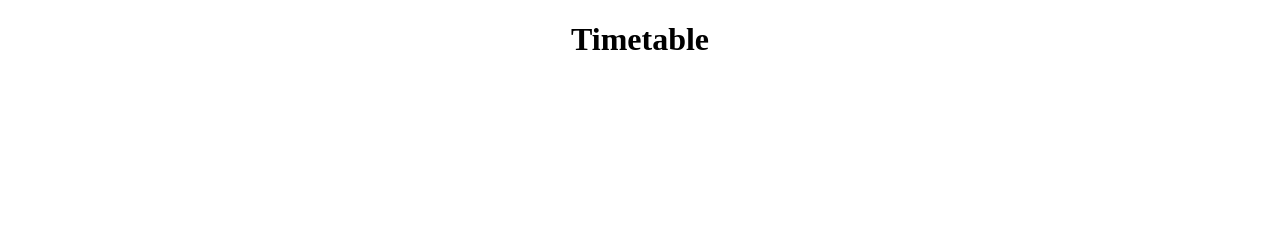
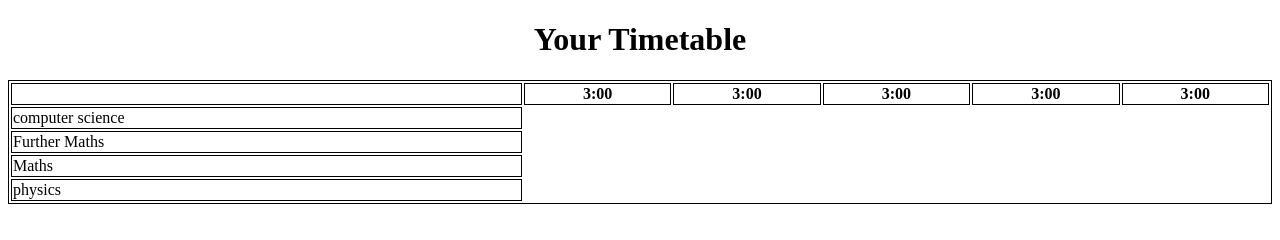
Before and after one commit to Sanula1/CS-project, a plain HTML site: page index.html in a window 1280 px wide. Drawn offline with Linux system fonts and the light colour scheme.

Commit message:
created a basic table to organise the users timetable into

```diff
--- a/index.html
+++ b/index.html
@@ -6,10 +6,35 @@
 h1 {text-align: center;}
 p {text-align: center;}
 div {text-align: center;}
+table, th, td {
+  border:1px solid black;
+}
 </style>
 </head>
 <body>
-  <h1> Timetable</h1>
+  <h1> Your Timetable</h1>
+  <table style="width:100%">
+  <tr>
+    <th></th>
+    <th>3:00</th>
+    <th>3:00</th>
+    <th>3:00</th>
+    <th>3:00</th>
+    <th>3:00</th>
+  </tr>
+  <tr>
+    <td>computer science</td>
+  </tr>
+  <tr>
+    <td>Further Maths</td>
+  </tr>
+  <tr>
+    <td>Maths</td>
+  </tr>
+  <tr>
+    <td>physics</td>
+  </tr>
+</table>
 </body>
 
 </html>
```
